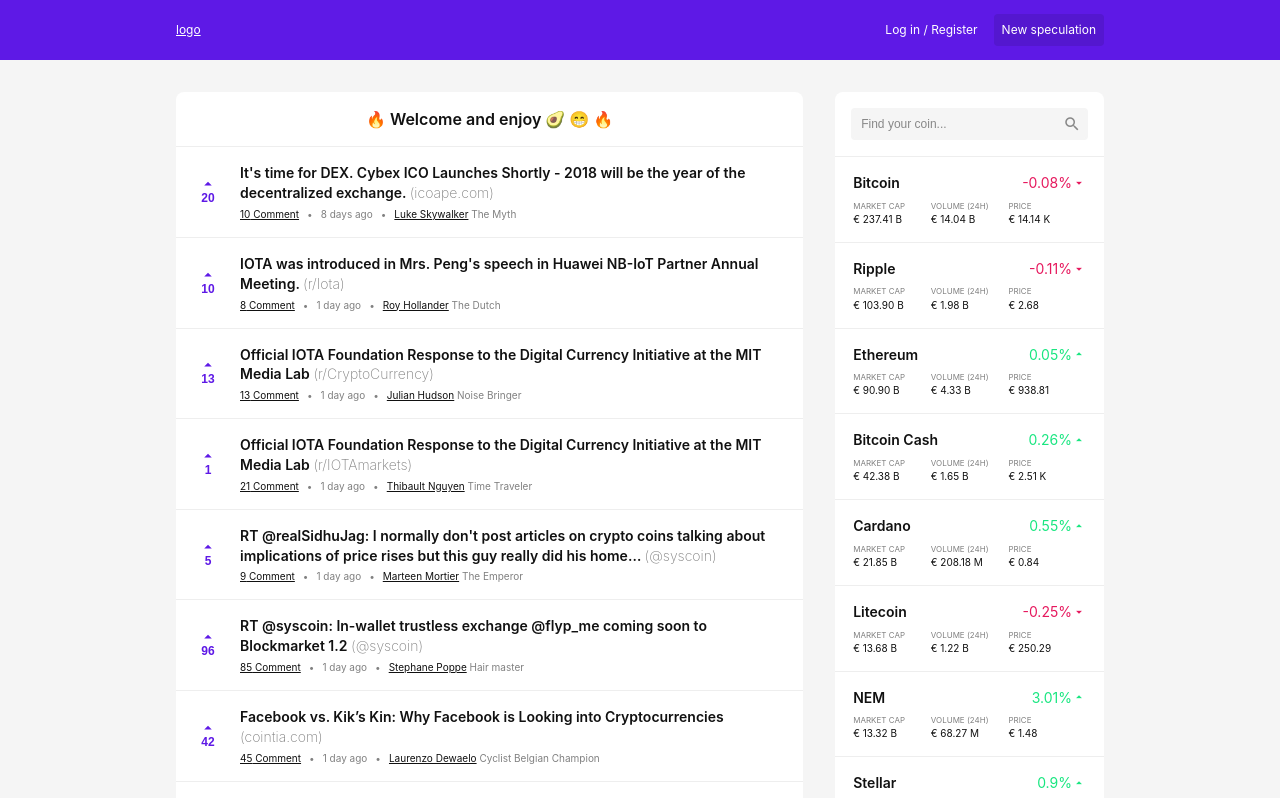
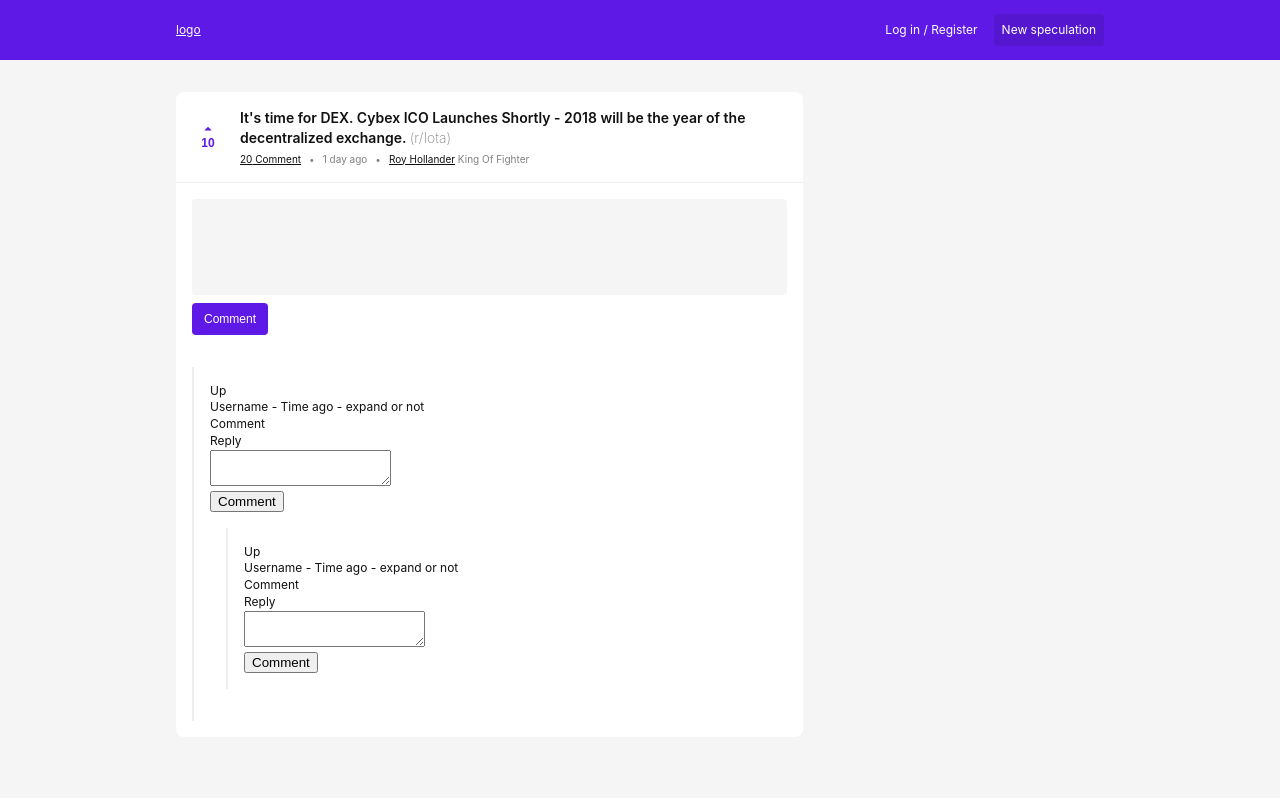
Before and after one commit to lemiffe/cn-front, a React (Create React App) app: page / in a window 1280 px wide. Shown: the top 798 px of the page. Built offline with nearby package versions, Linux system fonts and the light colour scheme; some icons are missing.

Commit message:
Add comments

```diff
--- a/src/App.js
+++ b/src/App.js
@@ -54,6 +54,75 @@
             </span>
           </div>
         </header>
+        {/* comments... */}
+        <main className="o-main">
+          <div className="u-breakpoint o-main__container">
+            <section className="o-content">
+              <ul>
+                <Post
+                  title={
+                    "It's time for DEX. Cybex ICO Launches Shortly - 2018 will be the year of the decentralized exchange."
+                  }
+                  vote={10}
+                  url={
+                    'https://www.reddit.com/r/Iota/comments/7oqlxc/iota_was_introduced_in_mrs_pengs_speech_in_huawei/'
+                  }
+                  domain={'r/Iota'}
+                  comment={'20'}
+                  author={{ name: 'Roy Hollander', title: 'King Of Fighter' }}
+                  published_at={'2018-01-07T14:38:31.146847+00:00'}
+                />
+                {/* Register / Login box */}
+                <li>
+                  <div className="o-comment-form">
+                    <div className="m-textarea">
+                      <textarea />
+                    </div>
+                    <button className="m-button m-button--m m-button--main">
+                      <span className="m-button__label">Comment</span>
+                    </button>
+                  </div>
+                </li>
+              </ul>
+              <ul className="o-comments">
+                <li>
+                  <div>Up</div>
+                  <div>
+                    <div>Username - Time ago - expand or not</div>
+                    <p>Comment</p>
+                    <a>Reply</a>
+                  </div>
+                </li>
+                <li>
+                  <div>
+                    <textarea />
+                  </div>
+                  <button>Comment</button>
+                </li>
+                <ul className="o-comments">
+                  <li>
+                    <div>Up</div>
+                    <div>
+                      <div>Username - Time ago - expand or not</div>
+                      <p>Comment</p>
+                      <a>Reply</a>
+                    </div>
+                  </li>
+                  <li>
+                    <div>
+                      <textarea />
+                    </div>
+                    <button>Comment</button>
+                  </li>
+                </ul>
+              </ul>
+            </section>
+            <aside className="o-sidebar">
+              {/* We will need this... trust me. */}
+            </aside>
+          </div>
+        </main>
+        {/* Posts... */}
         <main className="o-main">
           <div className="u-breakpoint o-main__container">
             <section className="o-content">
@@ -97,7 +166,7 @@
               <footer className="o-content__footer">
                 <a
                   href="#"
-                  className="m-button m-button--m m-button--alpha"
+                  className="m-button m-button--m m-button--main"
                   onClick={() => {
                     this.state.page - 1 >= 1
                       ? this.setState(prevState => {
@@ -113,7 +182,7 @@
                 <span />
                 <a
                   href="#"
-                  className="m-button m-button--m m-button--alpha"
+                  className="m-button m-button--m m-button--main"
                   onClick={() => {
                     this.setState(prevState => {
                       return {
@@ -172,7 +241,7 @@
               </ul>
               <footer className="o-sidebar__footer">
                 <button
-                  className="m-button m-button--m m-button--alpha"
+                  className="m-button m-button--m m-button--main"
                   onClick={() => {
                     this.setState(prevState => {
                       return {
--- a/src/index.css
+++ b/src/index.css
@@ -24,9 +24,12 @@
 @import "./styles/molecule/button.css";
 @import "./styles/molecule/navigation.css";
 @import "./styles/molecule/input.css";
+@import "./styles/molecule/textarea.css";
 
 /* organism */
 @import "./styles/organism/action-bar.css";
+@import "./styles/organism/comment-form.css";
+@import "./styles/organism/comments.css";
 @import "./styles/organism/content.css";
 @import "./styles/organism/currency.css";
 @import "./styles/organism/filter.css";
--- a/src/styles/molecule/bar.css
+++ b/src/styles/molecule/bar.css
@@ -18,6 +18,6 @@
 }
 
 .m-bar--main {
-  background-color: var(--background-color--m-bar--alpha);
-  color: var(--color--m-bar--alpha);
+  background-color: var(--background-color--m-bar--main);
+  color: var(--color--m-bar--main);
 }
--- a/src/styles/molecule/button.css
+++ b/src/styles/molecule/button.css
@@ -29,10 +29,10 @@
   height: calc(var(--unit) * 8);
 }
 
-.m-button--alpha {
-  background-color: var(--background-color--m-button--alpha);
-  border-radius: var(--border-radius--m-button--alpha);
-  color: var(--color--m-button--alpha);
+.m-button--main {
+  background-color: var(--background-color--m-button--main);
+  border-radius: var(--border-radius--m-button--main);
+  color: var(--color--m-button--main);
 }
 
 .m-button--beta {
--- /dev/null
+++ b/src/styles/molecule/textarea.css
@@ -0,0 +1,17 @@
+.m-textarea {
+    width: 100%;
+}
+
+.m-textarea textarea {
+    background-color: var(--color--input);
+    resize: none;
+    width: 100%;
+    border-color: transparent;
+    border-radius: var(--border-radius--1);
+    min-height: calc(var(--unit) * 24);
+    margin: 0;
+    padding: 0;
+    display: block;
+    outline: 0;
+    padding: calc(var(--unit) * 4);
+}
--- /dev/null
+++ b/src/styles/organism/comment-form.css
@@ -0,0 +1,7 @@
+.o-comment-form {
+    padding: calc(var(--unit) * 4);
+}
+
+.o-comment-form .m-textarea {
+    margin-bottom: calc(var(--unit) * 2);
+}
--- /dev/null
+++ b/src/styles/organism/comments.css
@@ -0,0 +1,5 @@
+.o-comments {
+    margin: calc(var(--unit) * 4);
+    padding: calc(var(--unit) * 4);
+    border-left: 2px solid var(--color--border);
+}
--- a/src/styles/themes.css
+++ b/src/styles/themes.css
@@ -11,9 +11,9 @@
   --color--highlight: var(--violet--3);
   --color--brand: var(--violet--1);
 
-  --background-color--m-button--alpha: var(--violet--1);
-  --border-radius--m-button--alpha: var(--border-radius--1);
-  --color--m-button--alpha: var(--grayscale--5);
+  --background-color--m-button--main: var(--violet--1);
+  --border-radius--m-button--main: var(--border-radius--1);
+  --color--m-button--main: var(--grayscale--5);
 
   --background-color--m-button--beta: transparent;
   --border-radius--m-button--beta: 0;
@@ -31,8 +31,8 @@
   --border-radius--m-button--tag: calc(var(--unit) * 4);
   --color--m-button--tag: var(--grayscale--text);
 
-  --background-color--m-bar--alpha: var(--violet--1);
-  --color--m-bar--alpha: var(--grayscale--5);
+  --background-color--m-bar--main: var(--violet--1);
+  --color--m-bar--main: var(--grayscale--5);
 
   --background-color--m-bar--default: var(--color--interface);
   --color--m-bar--default: var(--color--text);
```
